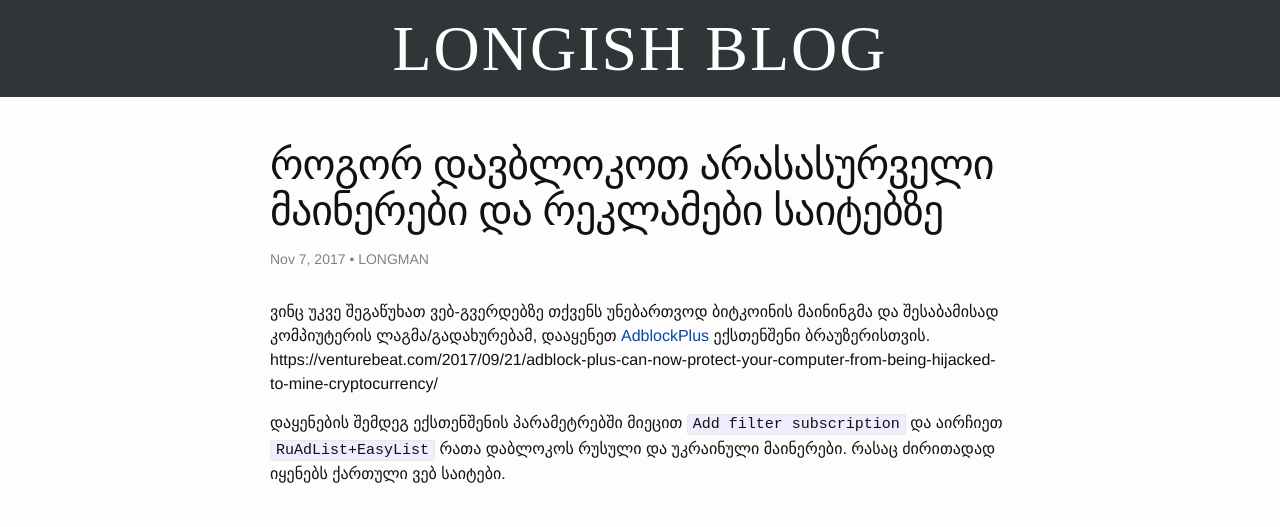
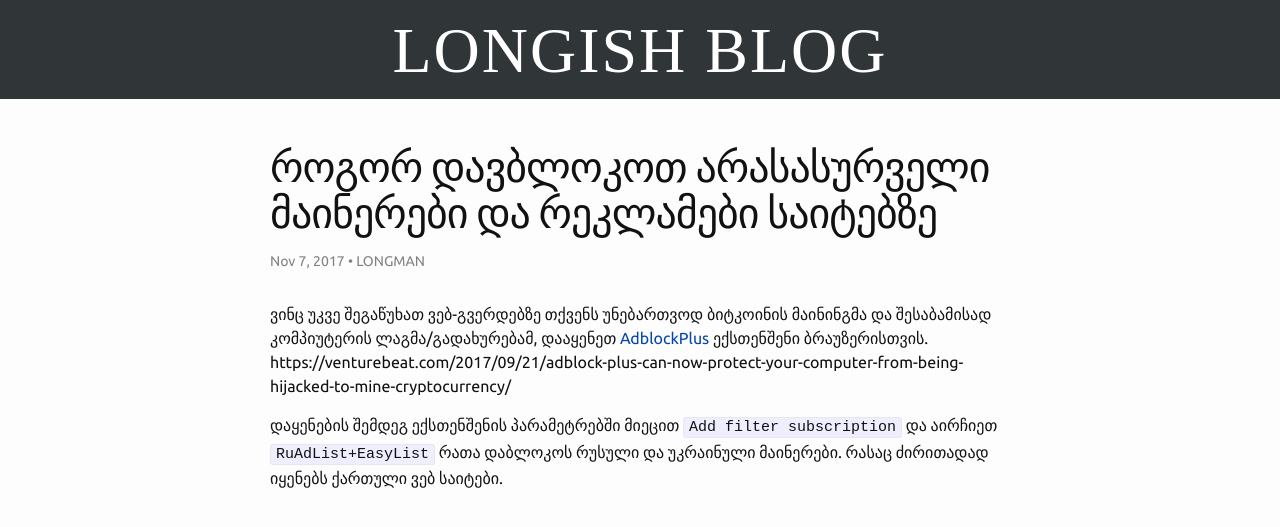
Before and after one commit to akalongman/akalongman.github.io, a Jekyll site: the page built from _posts/2017-11-07-adblock.md, in a window 1280 px wide. Shown: the top 527 px of the page. Built offline with Jekyll 4.4.1, drawn with Linux system fonts in a browser that asks for light colours.

Commit message:
Add ubuntu font

```diff
--- a/css/main.scss
+++ b/css/main.scss
@@ -2,6 +2,8 @@
 # Only the main Sass file needs front matter (the dashes are enough)
 ---
 @charset "utf-8";
+
+@import url('http://fonts.googleapis.com/css?family=Ubuntu');
 
 // Our variables
 $base-font-family: 'Ubuntu', norwester, Helvetica, Arial, sans-serif;
```
